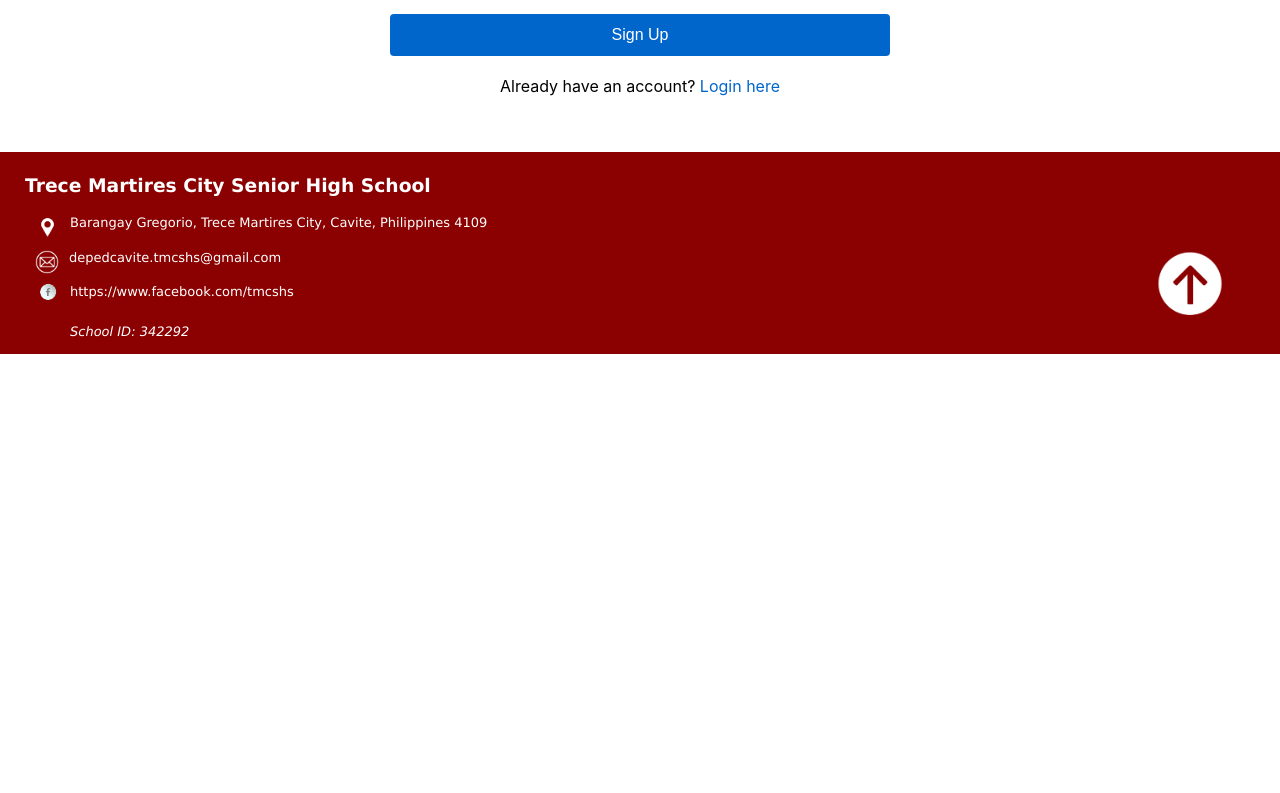
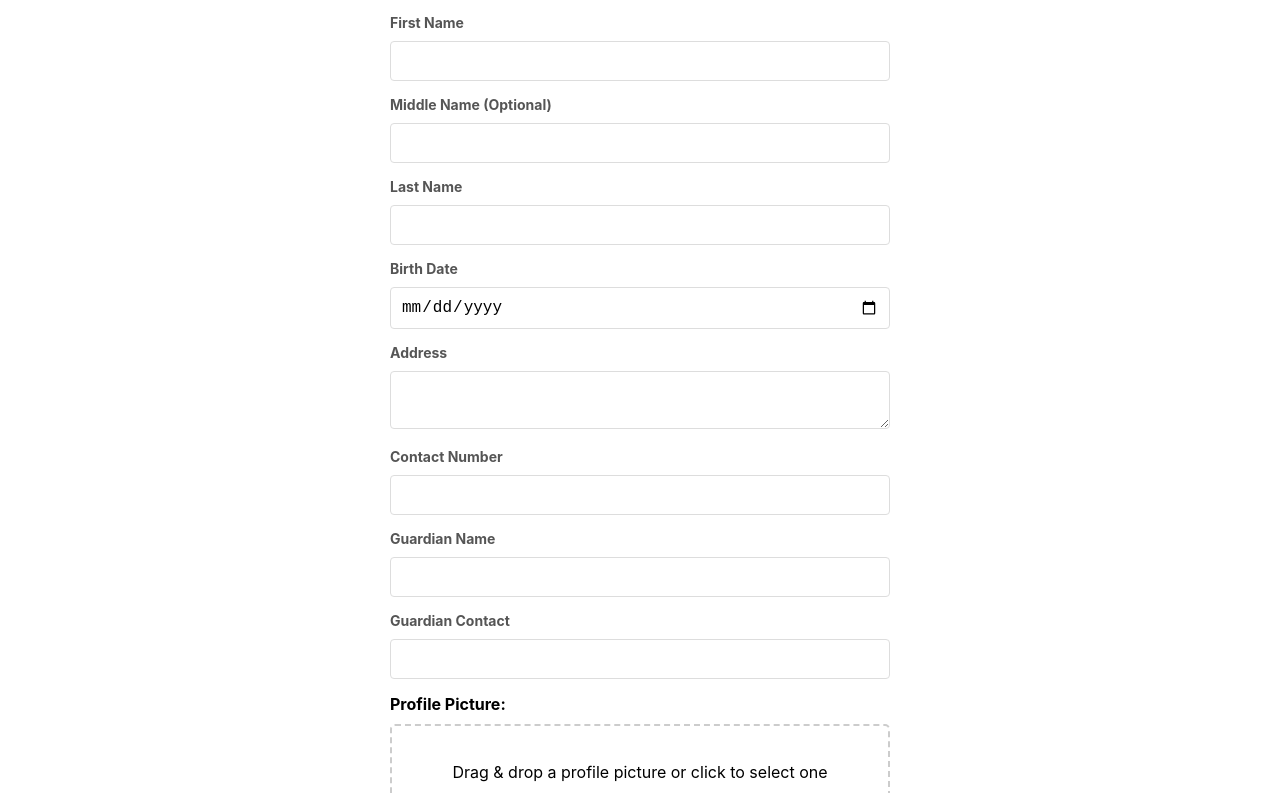
Before and after one commit to AikyoRei/tmcshs-client, a React (Vite) app: page /signup in a window 1280 px wide. Shown: the part 587-1380 px from the top of the page. Before the commit the page ends 941 px from the top, so only its background shows below. Built offline with nearby package versions, Linux system fonts and the light colour scheme.

Commit message:
feat: sign up page

```diff
--- a/src/pages/Signup.jsx
+++ b/src/pages/Signup.jsx
@@ -1,4 +1,6 @@
+import axios from 'axios';
 import { useState } from 'react';
+import { useDropzone } from 'react-dropzone';
 
 const Signup = () => {
   const [formData, setFormData] = useState({
@@ -6,9 +8,48 @@
     email: '',
     password: '',
     confirmPassword: '',
+    first_name: '',
+    middle_name: '',
+    last_name: '',
+    birth_date: '',
+    address: '',
+    contact_number: '',
+    guardian_name: '',
+    guardian_contact: '',
+    profile_pic: ''
   });
+
   const [error, setError] = useState('');
   const [success, setSuccess] = useState('');
+  const [profilePicName, setProfilePicName] = useState('')
+
+  const onDrop = async (acceptedFiles) => {
+    const file = acceptedFiles[0];
+    const formData = new FormData();
+    formData.append("file", file);
+    formData.append("upload_preset", "ml_default"); // Set your upload preset if needed
+
+    try {
+      const response = await axios.post(
+        `https://api.cloudinary.com/v1_1/${import.meta.env.VITE_CLOUD_NAME}/image/upload`,
+        formData,
+      );
+      setFormData({
+        ...formData,
+        profile_pic: response.data.secure_url
+      });
+      console.log(response.data.original_filename)
+      setProfilePicName(response.data.original_filename)
+    } catch (error) {
+      console.error("Error uploading image", error);
+    }
+  };
+
+  const { getRootProps, getInputProps } = useDropzone({
+    accept: "image/*",
+    onDrop,
+  });
+
 
   const handleChange = (e) => {
     const { name, value } = e.target;
@@ -26,11 +67,8 @@
       return;
     }
 
-    const data = {
-      username: formData.username,
-      email: formData.email,
-      password: formData.password,
-    };
+    const data = { ...formData };
+    delete data.confirmPassword; // Remove confirmPassword before sending
 
     try {
       const response = await fetch('https://tmcshs-server.vercel.app/api/register/', {
@@ -51,13 +89,23 @@
           email: '',
           password: '',
           confirmPassword: '',
+          first_name: '',
+          middle_name: '',
+          last_name: '',
+          birth_date: '',
+          address: '',
+          contact_number: '',
+          guardian_name: '',
+          guardian_contact: '',
+          profile_pic: ''
         });
+        localStorage.setItem("token", result.access_token)
       } else {
         setError(result.error || 'Something went wrong');
         setSuccess('');
       }
     } catch (error) {
-      console.log(error)
+      console.error(error);
       setError('An error occurred. Please try again later.');
       setSuccess('');
     }
@@ -70,10 +118,9 @@
         {error && <p className="error-message">{error}</p>}
         {success && <p className="success-message">{success}</p>}
 
+        {/* Username */}
         <div className="form-group">
-          <label htmlFor="username" className="form-label">
-            Username
-          </label>
+          <label htmlFor="username" className="form-label">Username</label>
           <input
             type="text"
             id="username"
@@ -85,10 +132,9 @@
           />
         </div>
 
+        {/* Email */}
         <div className="form-group">
-          <label htmlFor="email" className="form-label">
-            Email
-          </label>
+          <label htmlFor="email" className="form-label">Email</label>
           <input
             type="email"
             id="email"
@@ -100,10 +146,9 @@
           />
         </div>
 
+        {/* Password */}
         <div className="form-group">
-          <label htmlFor="password" className="form-label">
-            Password
-          </label>
+          <label htmlFor="password" className="form-label">Password</label>
           <input
             type="password"
             id="password"
@@ -115,10 +160,9 @@
           />
         </div>
 
+        {/* Confirm Password */}
         <div className="form-group">
-          <label htmlFor="confirmPassword" className="form-label">
-            Confirm Password
-          </label>
+          <label htmlFor="confirmPassword" className="form-label">Confirm Password</label>
           <input
             type="password"
             id="confirmPassword"
@@ -130,17 +174,133 @@
           />
         </div>
 
-        <button type="submit" className="submit-btn">
-          Sign Up
-        </button>
+        {/* First Name */}
+        <div className="form-group">
+          <label htmlFor="first_name" className="form-label">First Name</label>
+          <input
+            type="text"
+            id="first_name"
+            className="form-input"
+            name="first_name"
+            value={formData.first_name}
+            onChange={handleChange}
+            required
+          />
+        </div>
+
+        {/* Middle Name */}
+        <div className="form-group">
+          <label htmlFor="middle_name" className="form-label">Middle Name (Optional)</label>
+          <input
+            type="text"
+            id="middle_name"
+            className="form-input"
+            name="middle_name"
+            value={formData.middle_name}
+            onChange={handleChange}
+          />
+        </div>
+
+        {/* Last Name */}
+        <div className="form-group">
+          <label htmlFor="last_name" className="form-label">Last Name</label>
+          <input
+            type="text"
+            id="last_name"
+            className="form-input"
+            name="last_name"
+            value={formData.last_name}
+            onChange={handleChange}
+            required
+          />
+        </div>
+
+        {/* Birth Date */}
+        <div className="form-group">
+          <label htmlFor="birth_date" className="form-label">Birth Date</label>
+          <input
+            type="date"
+            id="birth_date"
+            className="form-input"
+            name="birth_date"
+            value={formData.birth_date}
+            onChange={handleChange}
+            required
+          />
+        </div>
+
+        {/* Address */}
+        <div className="form-group">
+          <label htmlFor="address" className="form-label">Address</label>
+          <textarea
+            id="address"
+            className="form-input"
+            name="address"
+            value={formData.address}
+            onChange={handleChange}
+            required
+          />
+        </div>
+
+        {/* Contact Number */}
+        <div className="form-group">
+          <label htmlFor="contact_number" className="form-label">Contact Number</label>
+          <input
+            type="text"
+            id="contact_number"
+            className="form-input"
+            name="contact_number"
+            value={formData.contact_number}
+            onChange={handleChange}
+            required
+          />
+        </div>
+
+        {/* Guardian Name */}
+        <div className="form-group">
+          <label htmlFor="guardian_name" className="form-label">Guardian Name</label>
+          <input
+            type="text"
+            id="guardian_name"
+            className="form-input"
+            name="guardian_name"
+            value={formData.guardian_name}
+            onChange={handleChange}
+            required
+          />
+        </div>
+
+        {/* Guardian Contact */}
+        <div className="form-group">
+          <label htmlFor="guardian_contact" className="form-label">Guardian Contact</label>
+          <input
+            type="text"
+            id="guardian_contact"
+            className="form-input"
+            name="guardian_contact"
+            value={formData.guardian_contact}
+            onChange={handleChange}
+            required
+          />
+        </div>
+        {/* Profile picture */}
+        <div className="form-group">
+          <label>Profile Picture:</label>
+          <div className="drag-drop-area" {...getRootProps()}>
+            <input className="file-input" {...getInputProps()} />
+            <p>Drag & drop a profile picture or click to select one</p>
+          </div>
+          {profilePicName && <p className="file-name">{profilePicName}</p>}
+        </div>
+
+        {/* Submit Button */}
+        <button type="submit" className="submit-btn">Sign Up</button>
       </form>
 
       <div className="login-link">
         <p>
           Already have an account?{' '}
-          <a href="/login" className="login-text">
-            Login here
-          </a>
+          <a href="/login" className="login-text">Login here</a>
         </p>
       </div>
     </div>
```
Also changed, not shown: src/utils/token.js (added, +17 -0 lines).
